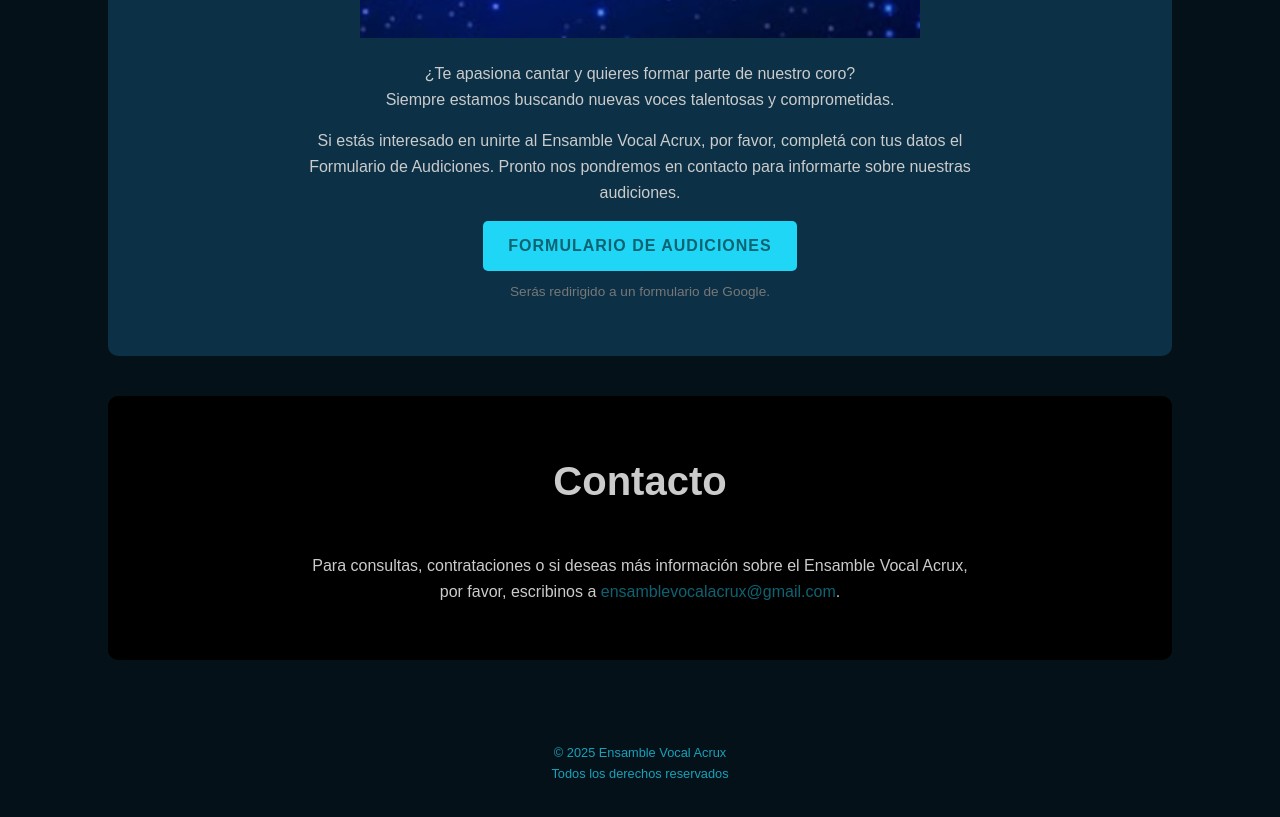
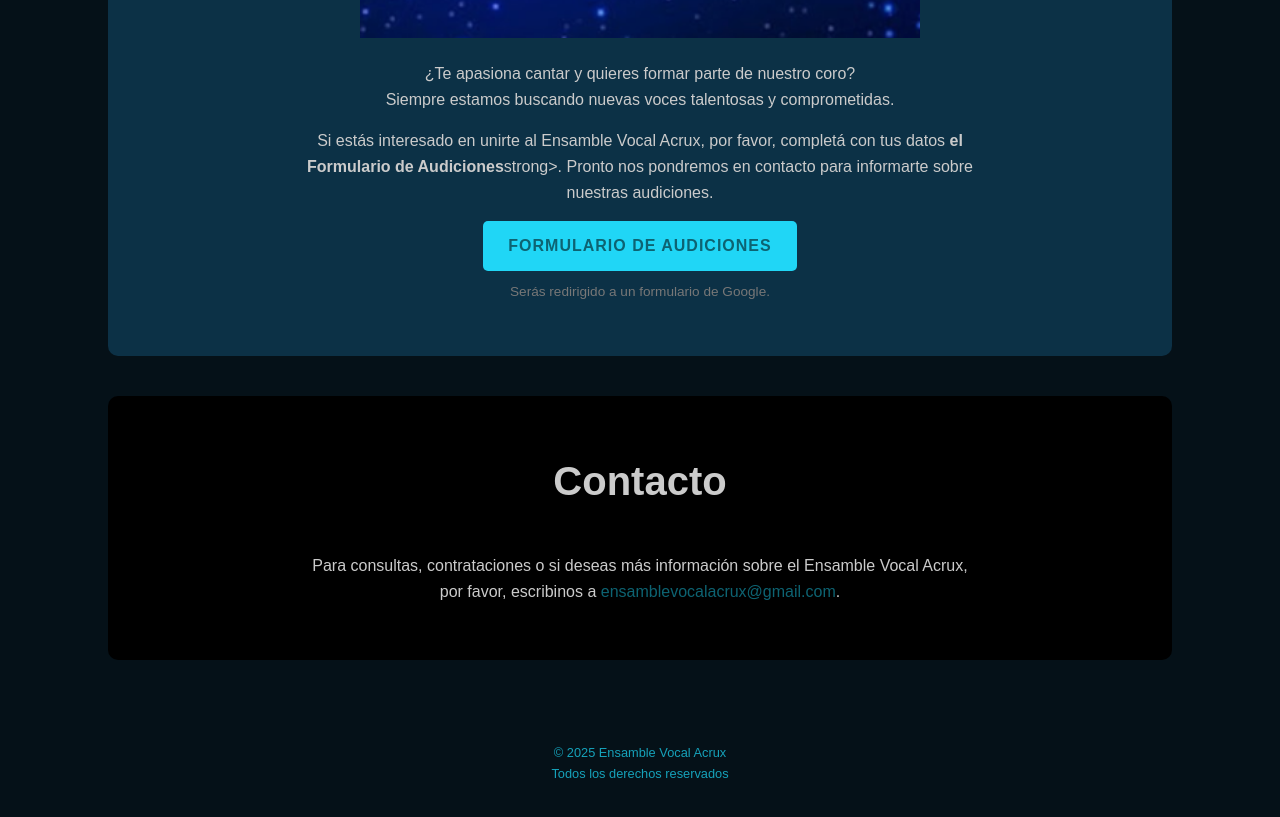
Before and after one commit to nllopiz/acrux, a plain HTML site: page index.html in a window 1280 px wide. Shown: the part 5963-6780 px from the top of the page. Drawn offline with Linux system fonts and the light colour scheme; a web font is replaced by a local one.

Commit message:
Update index.html texto convocatoria

```diff
--- a/index.html
+++ b/index.html
@@ -117,8 +117,8 @@
                     <img class="sumateConvImg" src="images/convocatorias/audiciones2026.2.png" alt="">
                     <p>¿Te apasiona cantar y quieres formar parte de nuestro coro? <br> Siempre estamos buscando nuevas
                         voces talentosas y comprometidas.</p>
-                    <p>Si estás interesado en unirte al Ensamble Vocal Acrux, por favor, completá con tus datos el Formulario de
-                        Audiciones. Pronto nos pondremos en contacto para informarte sobre nuestras audiciones.</p>
+                    <p>Si estás interesado en unirte al Ensamble Vocal Acrux, por favor, completá con tus datos <strong>el Formulario de
+                        Audiciones</strong>strong>. Pronto nos pondremos en contacto para informarte sobre nuestras audiciones.</p>
                     <a href="https://docs.google.com/forms/d/e/1FAIpQLSfHBq6HqZHbCFCKR9IESRVIc3D430a1etMzOOcEUjdro60svQ/viewform?usp=preview"
                         target="_blank" class="btn contact-btn">Formulario de
                         Audiciones</a>
```
